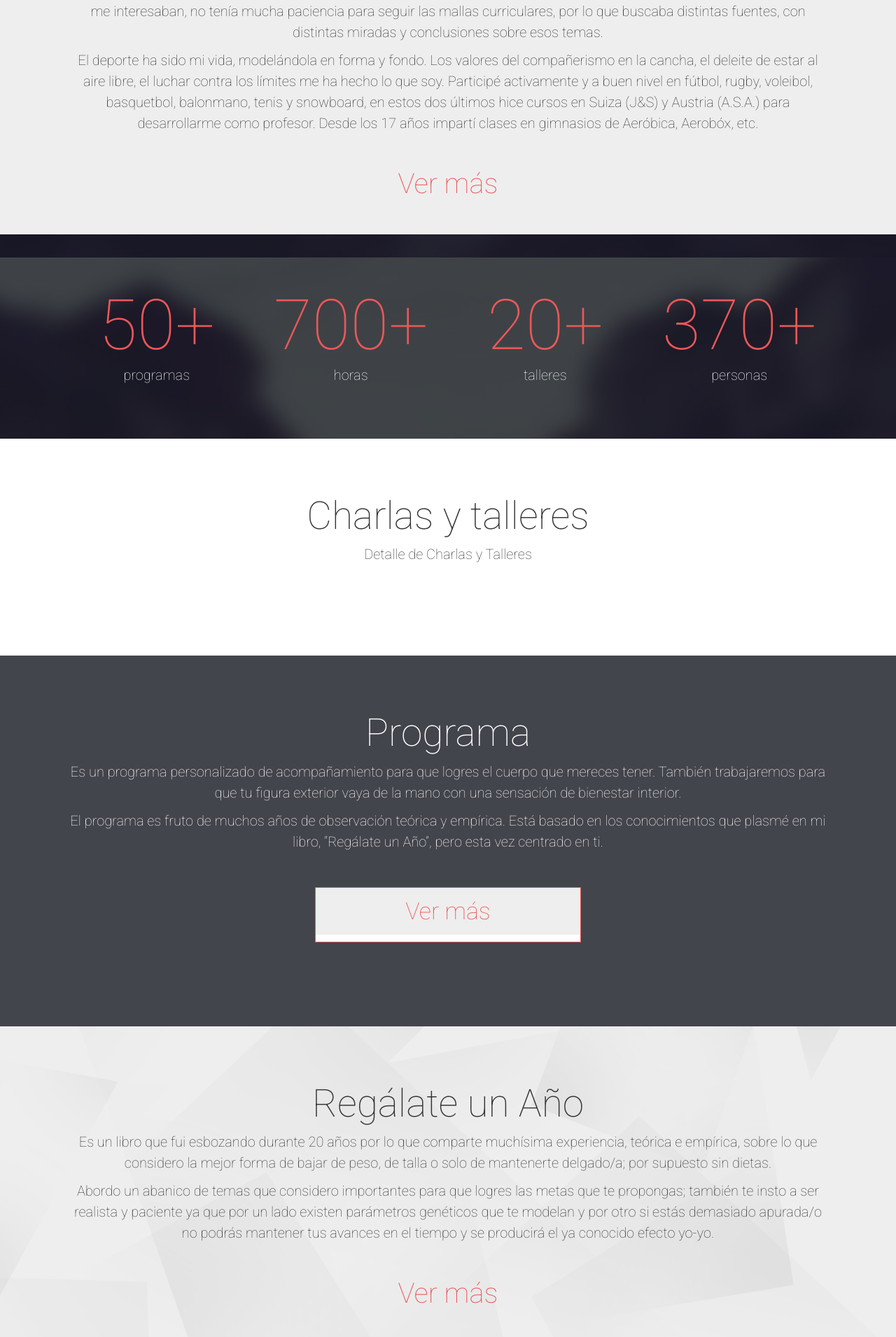
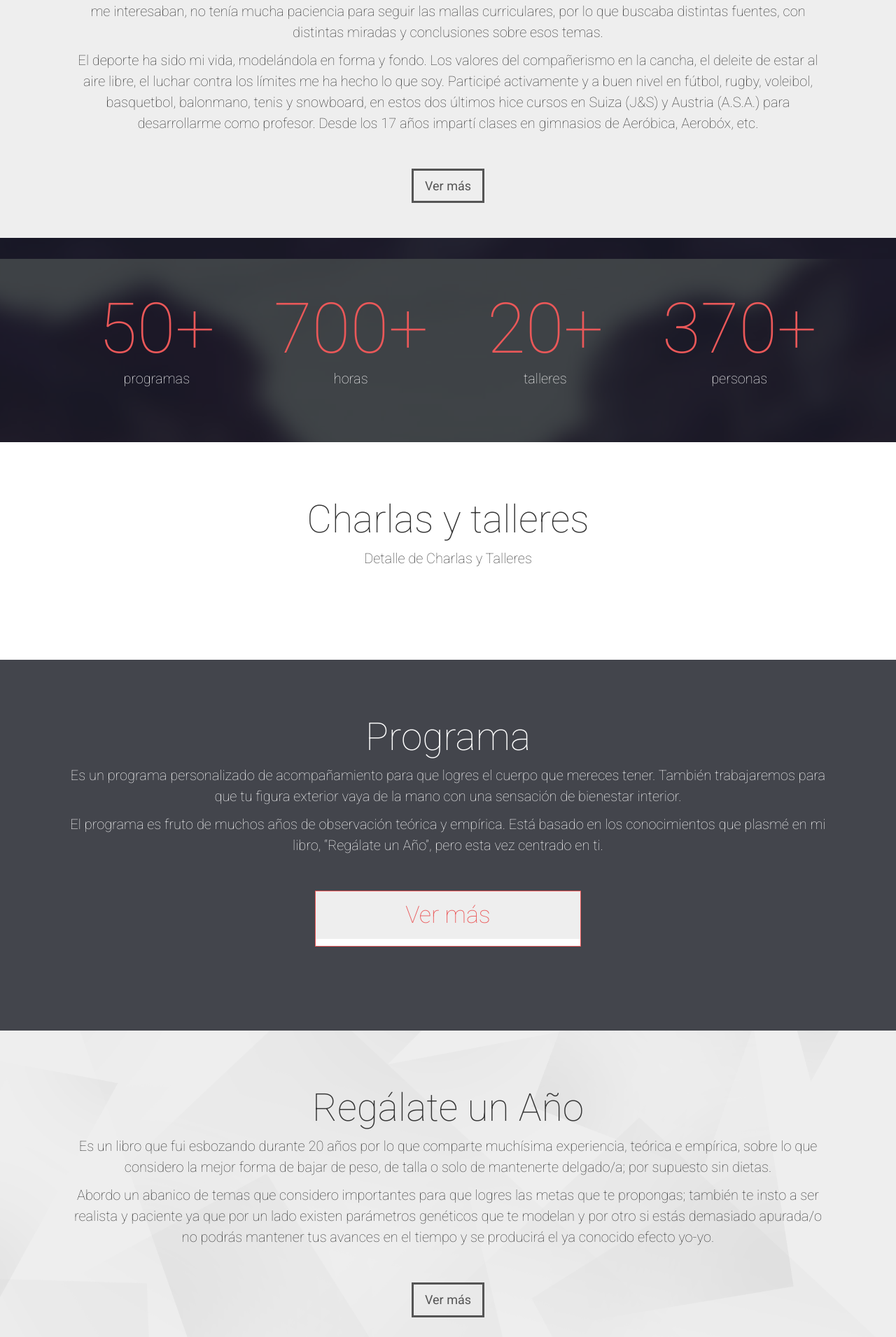
Before and after one commit to edwinperaza/pancho-tobat-website, a Django app: template home/templates/home/home.html in a window 1280 px wide. Shown: the part 1050-2961 px from the top of the page at 70% size. Run offline with Django 3.2, Linux system fonts and the light colour scheme; the template is opened without the code that fills it: values that come from a table or form of the project are taken from there, others are empty; parts of the project's set-up code (start-up, migrations or seed data) failed here and were passed over; some libraries are stand-ins or nearby versions; some web fonts are replaced.

Commit message:
Update button styles

```diff
--- a/home/templates/home/home.html
+++ b/home/templates/home/home.html
@@ -35,7 +35,7 @@
             <div class="book-watch-more-item col-md-12 col-xs-12">
                 <div class="book-watch-more-block selected">
                     <h3 class="title">
-						<a href="{% url 'program_redirect_view' 3 %}">
+						<a href="{% url 'program_redirect_view' 3 %}" class="btn btn-default btn-lg">
 							Ver más
 						</a>
 					</h3>
@@ -167,7 +167,7 @@
             <div class="book-watch-more-item col-md-12 col-xs-12">
                 <div class="book-watch-more-block selected">
                     <h3 class="title">
-						<a href="{% url 'program_redirect_view' 2 %}">
+						<a href="{% url 'program_redirect_view' 2 %}" class="btn btn-default btn-lg">
 							Ver más
 						</a>
 					</h3>
```
